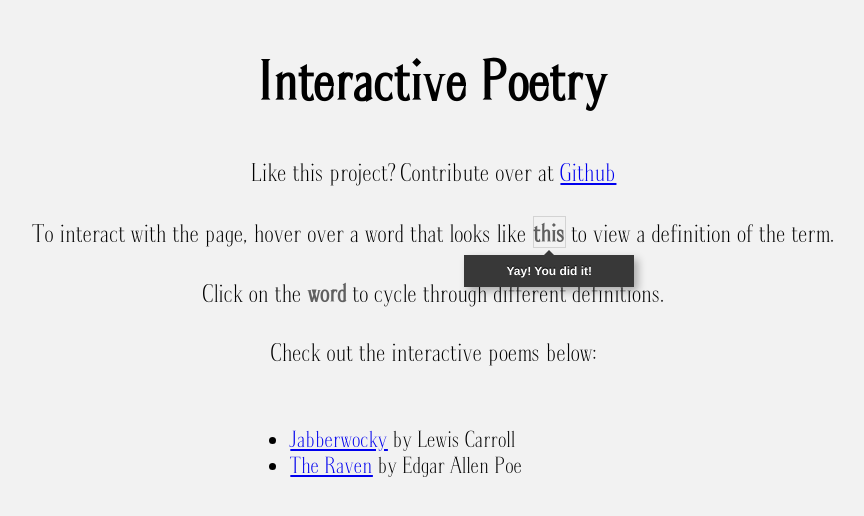
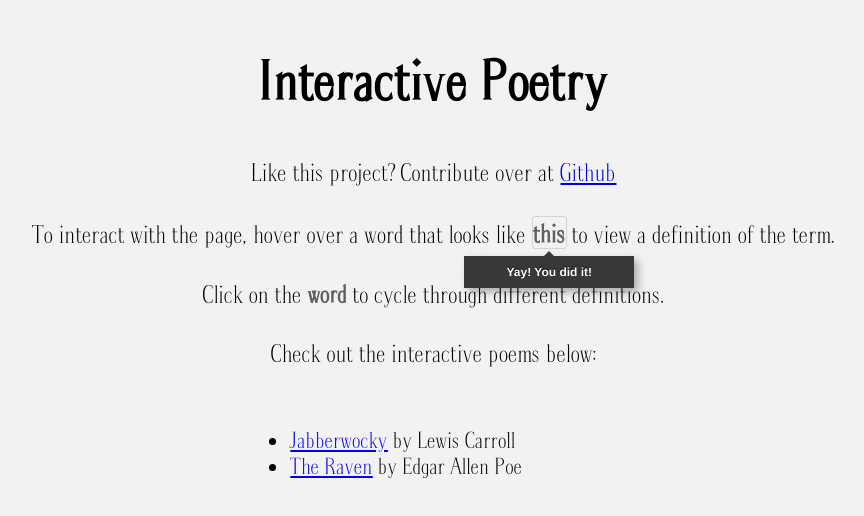
Before and after one commit to nfischer/jabberwocky, a plain HTML site: page index.html in a window 1280 px wide. In both pictures the pointer is over the element "this". Shown: the whole page, without its empty margins (206-1070 px from the left). Drawn offline with nearby package versions, Linux system fonts and the light colour scheme.

Commit message:
Soften corners, and make font-size grow 1pt

```diff
--- a/style.css
+++ b/style.css
@@ -29,6 +29,8 @@ p {
 }
 .term:hover{
   border: solid 1px lightgrey;
+  border-radius: 3px;
+  font-size: 23pt;
 }
 html {
   background: #f2f2f2;
```
